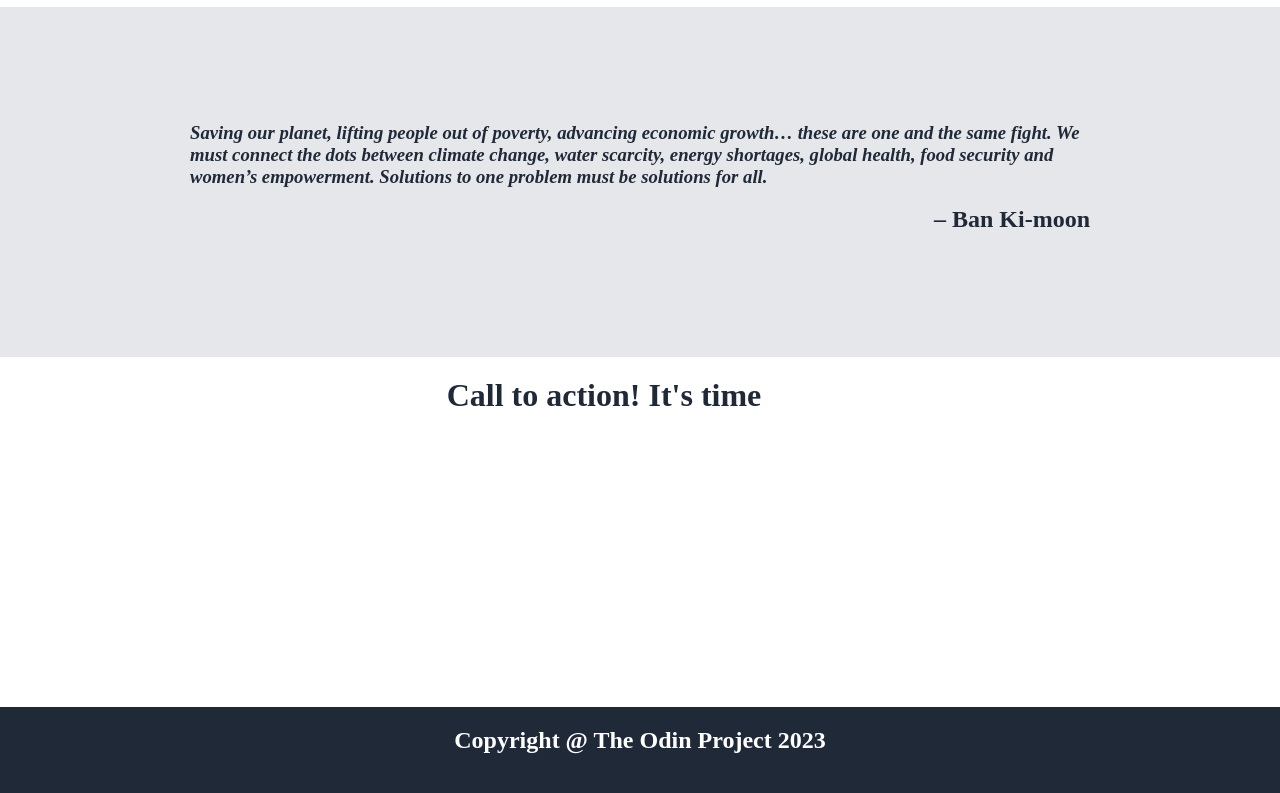
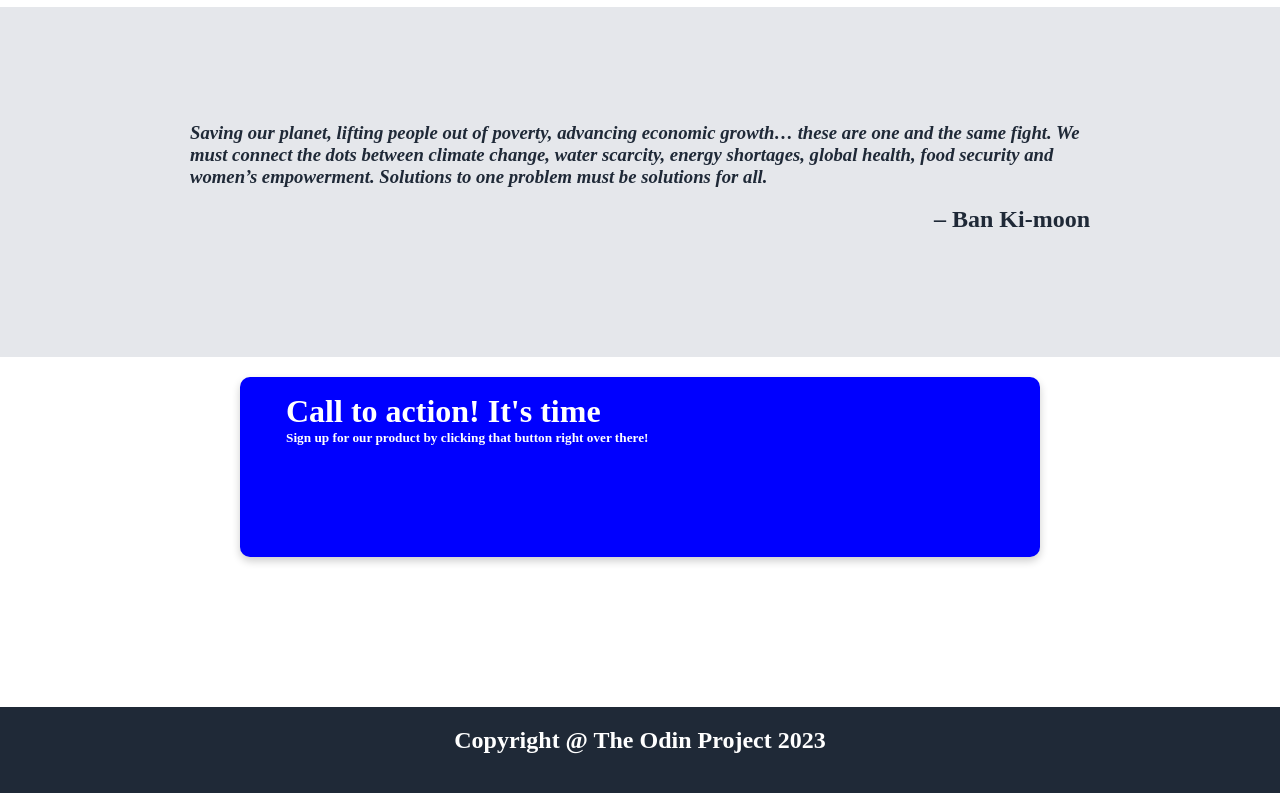
Before and after one commit to zabayodev/Odin-Website, a plain HTML site: page index.html in a window 1280 px wide. Shown: the part 834-1627 px from the top of the page. Drawn offline with Linux system fonts and the light colour scheme.

Commit message:
Updating the actions section and its conteent

```diff
--- a/css/styles.css
+++ b/css/styles.css
@@ -145,13 +145,27 @@
     text-align: right;
     font-family: 36px light italic #1F2937;
 }
-.signup-container {
+.action-container {
     color: #fff;
     background-color: #ffff;
     padding: 20px 0;
     display: flex;
     justify-content: center;
     height: 350px;
+}
+.actions {
+    box-shadow: 0 4px 8px 0 rgba(0, 0, 0, 0.2);
+    padding: 16px;
+    text-align: center;
+    background-color: blue;
+    width: 800px;
+    height: 180px;
+    border-radius: 10px;
+    text-align: left;
+    position: inherit;
+}
+.actions h1, h5 {
+    margin-left: 30px;
 }
 .footer-container {
     color: #fff;
@@ -164,6 +178,7 @@
 .subscribe {
     color: #1F2937;
 }
+
 .img {
     height: 250px;
     width: 250px;
--- a/index.html
+++ b/index.html
@@ -68,16 +68,15 @@
         </div>
     </div>
 
-    <div class="signup-container">
-        <div class="signup">
-            <div class="subscribe">
+    <div class="action-container">
+        <div class="action">
+            <div class="actions">
                 <h1>Call to action! It's time</h1>
-            <p>Sign up for our product by clicking that button right over there!</p>
+            <h5>Sign up for our product by clicking that button right over there!</h5>
         </div>
 
         </div>
     </div>
-
     <div class="footer-container">
         <div class="footer">
             <div class="footer-head"><h2> Copyright @ The Odin Project 2023</h2></div>
```
